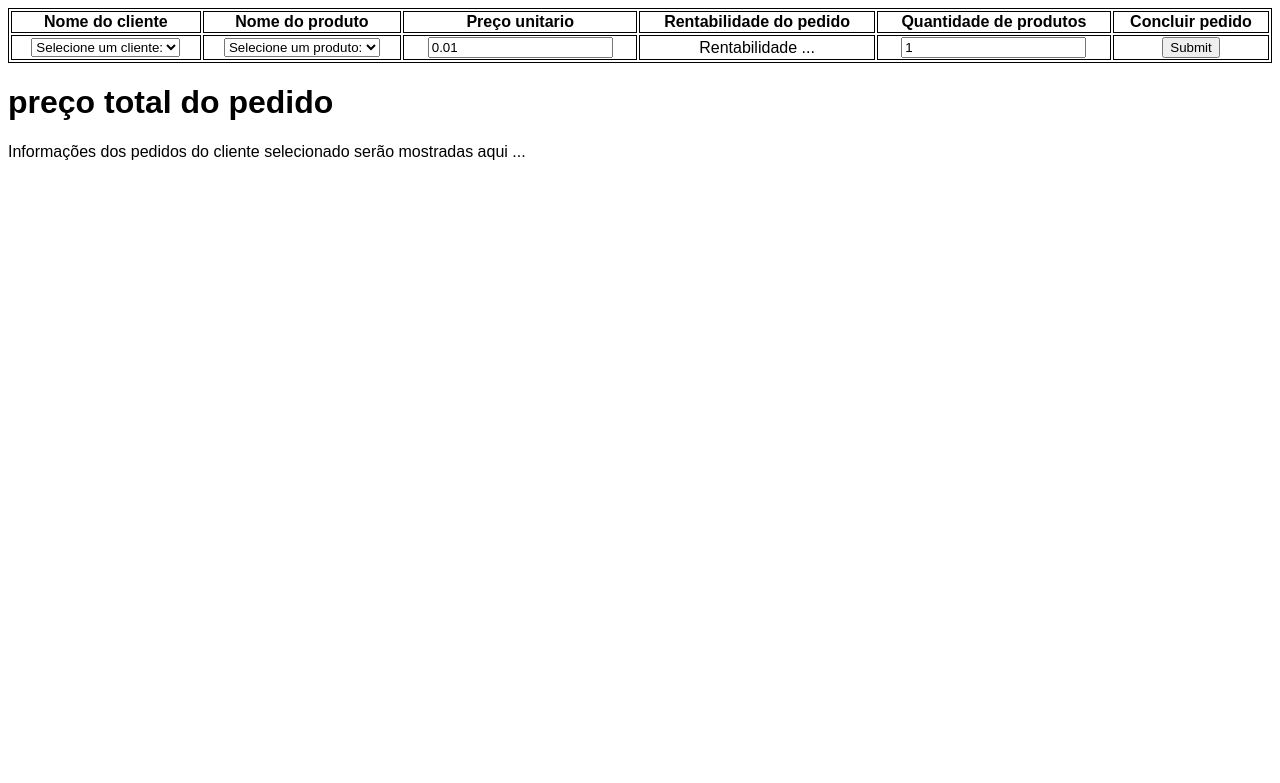
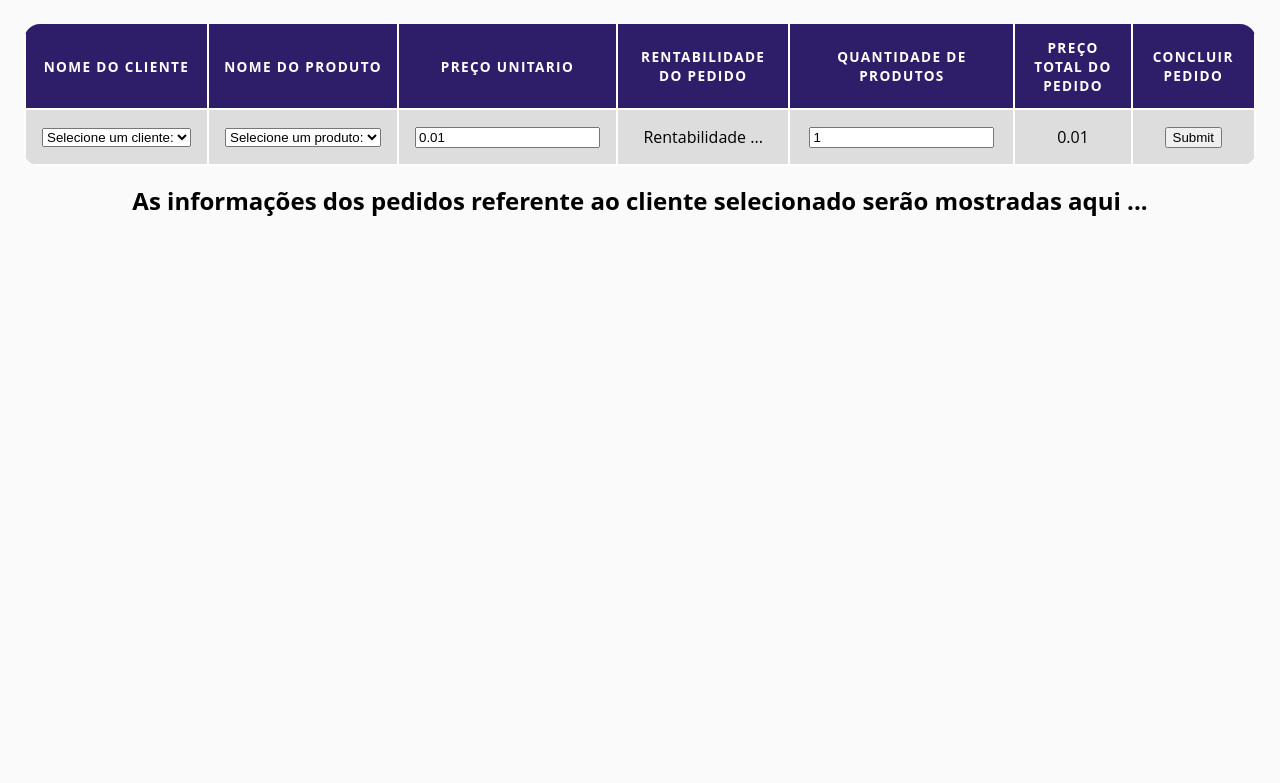
Before and after one commit to Lavus/Full-Stack, a PHP site: page / in a window 1280 px wide. Shown: the top 783 px of the page. Run offline with PHP 8.4, Linux system fonts and the light colour scheme; data that the repository does not hold is empty.

Commit message:
Total preço e respansividade para tabela
Preço total do pedido atualizado na hora e CSS para tabela e respansividade para as tabelas.

```diff
--- a/Fullstack/index.php
+++ b/Fullstack/index.php
@@ -19,7 +19,12 @@ var type_change = "";
     <head>
         <meta name="viewport" content="width=device-width, initial-scale=1">
         <style>
-            body {font-family: Arial, Helvetica, sans-serif;}
+            body {
+				font-family: "Open Sans",Arial, Helvetica, sans-serif;
+				line-height: 1.25;
+				background-color:#fafafa;
+				margin: 1.5em;
+			}
 			.pagination {
 			  display: inline-block;
 			  margin: 5px;
@@ -125,18 +130,90 @@ var type_change = "";
 			  box-shadow: 0 8px 16px 0 rgba(0,0,0,0.2), 0 6px 20px 0 rgba(0,0,0,0.19);
 			  font-size: 16px;
             }
+
+			table {
+			  margin: 0;
+			  padding: 0;
+			  width: 100%;
+			  border-collapse: collapse;
+			  border-radius: 1em;
+			  overflow: hidden;
+			}
+
+			table caption {
+			  font-size: 1.5em;
+			  margin: .25em 0 .75em;
+			}
+
+			table tr {
+			  background: #f8f8f8;
+			  padding: .35em;
+			}
+
+			table th, table td {
+			  padding: .625em;
+			  text-align: center;
+			  padding: 1em;
+			  border-bottom: 2px solid white;
+			  border-right: 2px solid white;
+			  border-left: 2px solid white;
+			}
+
+			table td {
+				background: #ddd;
+			}
+
+			table th {
+			  font-size: .85em;
+			  letter-spacing: .1em;
+			  text-transform: uppercase;
+			  background: #2e1e69;
+			  color: #fff;
+			}
+
+			table td img { text-align: center; }
+			@media screen and (max-width: 800px) {
+
+			table { border: 0; }
+
+			table caption { font-size: 1.3em; }
+
+			table thead { display: none; }
+
+			table tr {
+			  border-bottom: 3px solid #ddd;
+			  display: block;
+			  margin-bottom: .625em;
+			}
+
+			table td {
+			  border-bottom: 1px solid #ddd;
+			  display: block;
+			  font-size: .8em;
+			  text-align: right;
+			}
+
+			table td:before {
+			  content: attr(data-label);
+			  float: left;
+			  font-weight: bold;
+			  text-transform: uppercase;
+			}
+
+			table th, table td {
+			  padding: 1em;
+			  background: #ddd;
+			  border-bottom: 2px solid white;
+			  border-right: 2px solid white;
+			  border-left: 2px solid white;
+			}
+
+			table td:last-child { border-bottom: 0; }
+			}
         </style>
 
         <meta http-equiv="Content-Type" content="text/html;charset=UTF-8">
         <script src="https://ajax.googleapis.com/ajax/libs/jquery/3.3.1/jquery.min.js"></script>
-        <style>
-            table, td, th {
-                border: 1px solid black;
-            }
-            td {
-                text-align:center;
-            }
-        </style>
         <script>
         $(document).ready(function(){
           $('#cadastro_pedido').submit(function(ev){
@@ -173,17 +250,21 @@ var type_change = "";
     </head>
     <body>
         <form id="cadastro_pedido" action="" method="GET">
-            <table style="width:100%;">
+            <table>
+				<thead>
 					<tr>
 						<th>Nome do cliente</th>
 						<th>Nome do produto</th>
 						<th>Preço unitario</th>
 						<th>Rentabilidade do pedido</th>
 						<th>Quantidade de produtos</th>
+						<th>Preço total do pedido</th>
 						<th>Concluir pedido</th>
 					</tr>
+				</thead>
+				<tbody>
 					<tr>
-                    <td>
+						<td data-label="Nome do cliente">
 							<select id="cliente" name='cliente' required="required" onchange="showCustomer(this.value,0)">
 								<option value="">Selecione um cliente:</option>
 								<?php
@@ -193,7 +274,7 @@ var type_change = "";
 								?>
 							</select>
 						</td>
-                    <td>
+						<td data-label="Nome do produto">
 							<select id='product' name='produto' required="required" onchange="showprice(this.value,'')">
 								<option value="">Selecione um produto:</option>
 								<?php
@@ -205,24 +286,27 @@ var type_change = "";
 								?>
 							</select>
 						</td>
-                    <td>
+						<td data-label="Preço unitario">
 							<input id="price" required="required" type="number" step=0.01 name="preco" min="0.01" value="0.01" onkeyup="showrentability(this.value,'')" onchange="showrentability(this.value,'')">
 						</td>
-                    <td>
+						<td data-label="Rentabilidade do pedido">
 							<div id="rentabilidade">
 								Rentabilidade ...
 							</div>
 						</td>
-                    <td>
-                        <input type="number" step=1 id="amount" required="required" min="1" name="quantidade" value="1">
+						<td data-label="Quantidade de produtos">
+							<input type="number" step=1 id="amount" required="required" min="1" name="quantidade" value="1" onkeyup="verify_total('')" onchange="verify_total('')">
 						</td>
-                    <td>
+						<td data-label="Preço total do pedido" id="total_price">
+							0.01
+						</td>
+						<td data-label="Concluir pedido">
 							<input type="submit" value="Submit">
 						</td>
 					</tr>
+				</tbody>
             </table>
         </form>
-        <H1>preço total do pedido</H1>
         <!-- The Modal -->
         <div id="myModal" class="modal">
 
@@ -261,7 +345,7 @@ var type_change = "";
         </script>
 
         <form id='altera_pedido'>
-            <div id="txtHint">Informações dos pedidos do cliente selecionado serão mostradas aqui ...</div>
+			<div style='text-align: center;'><div id="txtHint"><H2>As informações dos pedidos referente ao cliente selecionado serão mostradas aqui ...</H2></div></div>
             <input type="submit" style="visibility:hidden" value="Submit">
         </form>
         <script>
@@ -346,6 +430,10 @@ var type_change = "";
 				order_id = "";
                 type_change = "";
 				modal.style.display = "none";
+			}
+
+            function verify_total(txt) {
+				document.getElementById("total_price"+txt).innerHTML = (document.getElementById("price"+txt).value * document.getElementById("amount"+txt).value).toFixed(2);
 			}
 
             function get_page(int) {
@@ -439,9 +527,13 @@ var type_change = "";
             }
             function showrentability(str,txt) {
                 //~ alert(txt);
-                if (str.length == 0) {
-                    document.getElementById("rentabilidade"+txt).innerHTML = "Rentabilidade do pedido serás mostrado aqui ...";
-                    return;
+                //~ alert (str);
+                //~ alert (str.length);
+                if (document.getElementById("product"+txt).value == '') {
+                    document.getElementById("rentabilidade"+txt).innerHTML = "Rentabilidade ...";
+                    verify_total(txt)
+                    //~ alert("here");
+                    return false;
                 }
                 else {
                     //~ alert (str);
@@ -467,6 +559,7 @@ var type_change = "";
                         }
                     }
                 }
+                verify_total(txt)
             }
             $("#altera_pedido").submit(function(e){
                 e.preventDefault();
```
Also changed, not shown: Fullstack/alter_order.php (+12 -11 lines), Fullstack/change_table.php (+12 -11 lines), Fullstack/get_pedido.php (+16 -12 lines). Lines whose indentation alone changed are shown as unchanged.
